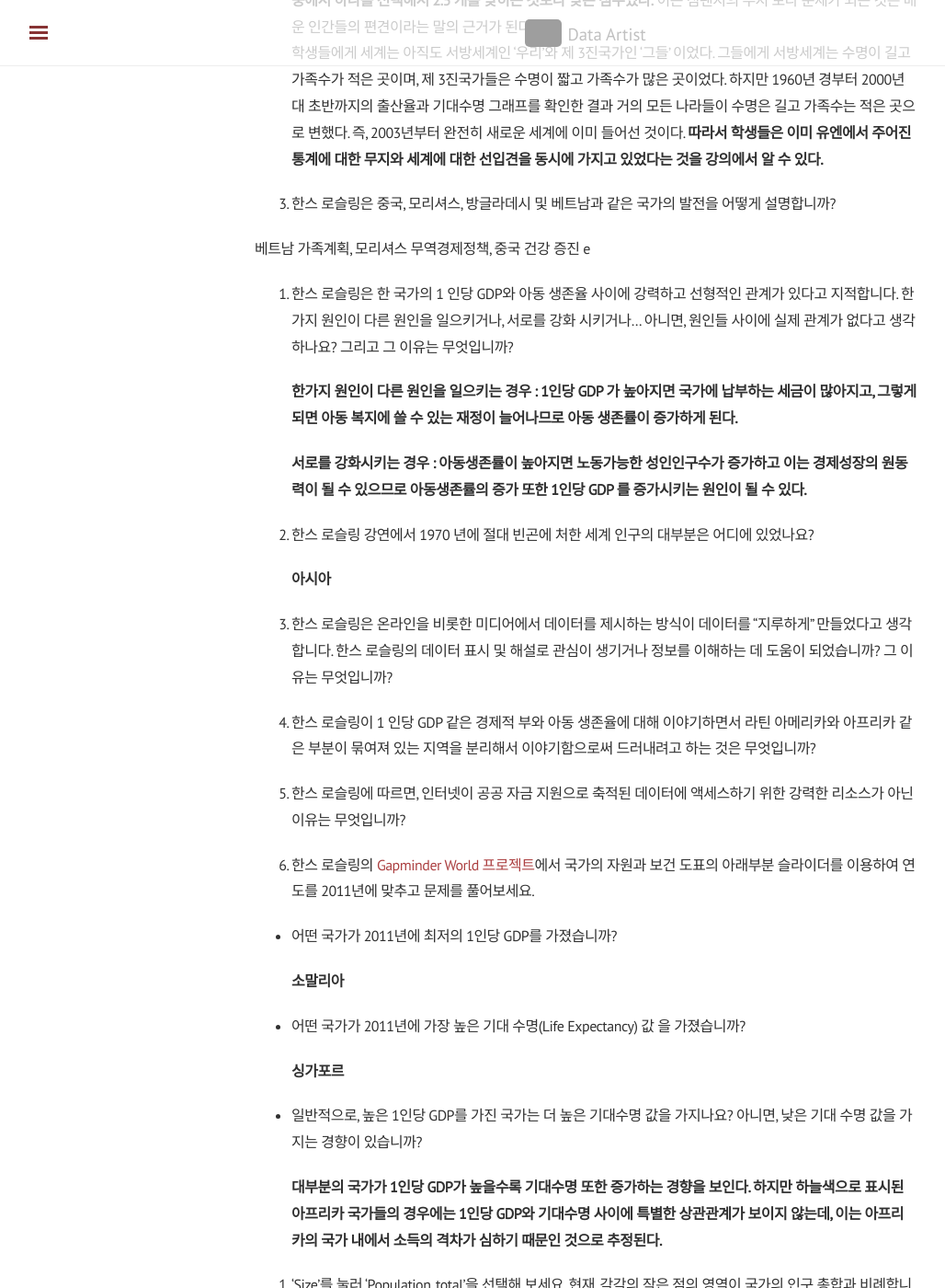
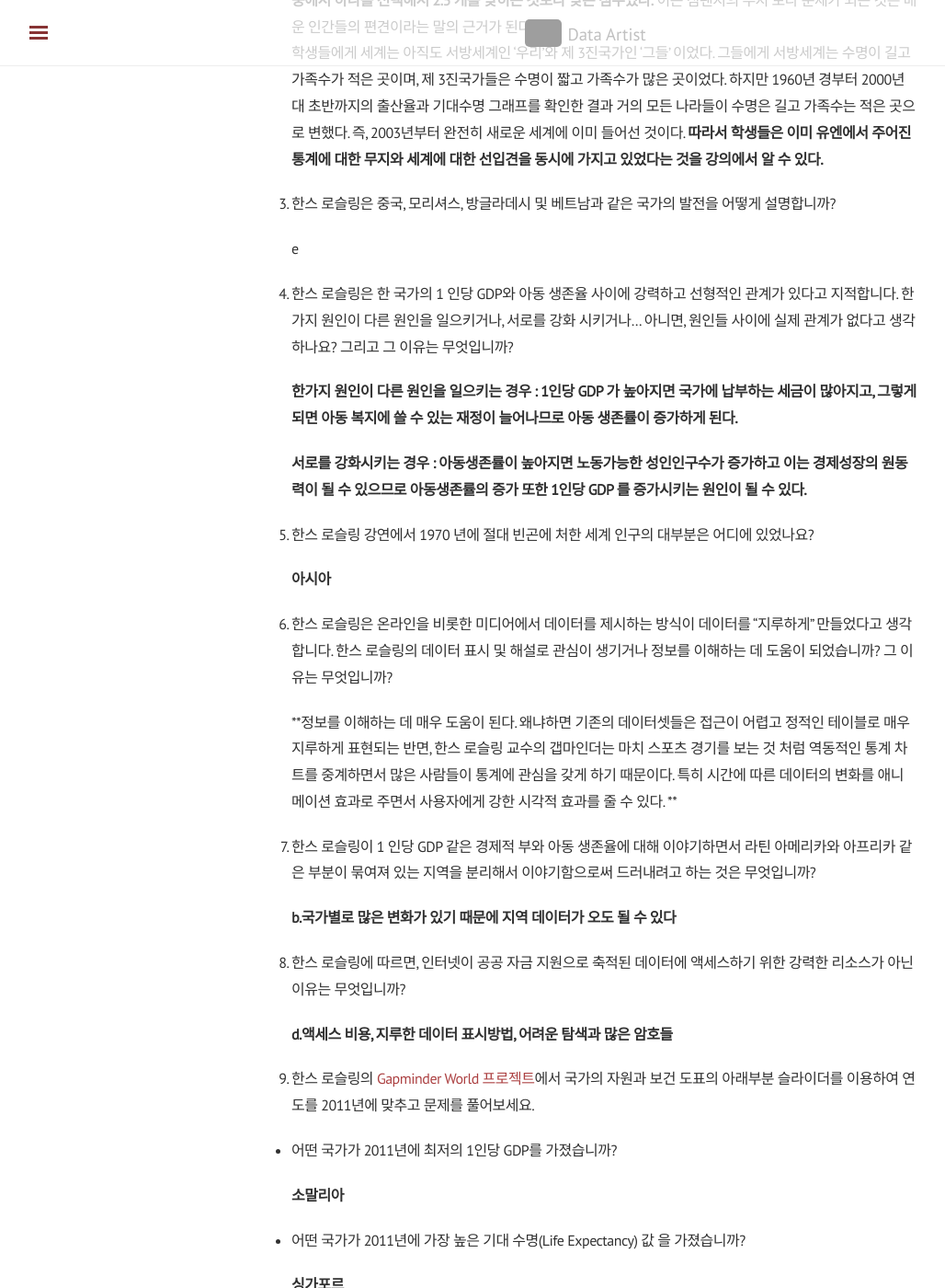
Before and after one commit to shanny924/shanny924.github.io, a Jekyll site: the page built from _posts/2020-03-28-dmc#3.md, in a window 1280 px wide and 1400 px high, scrolled down 611 px. Shown: the whole window at 92% size, without its empty margins (3-1031 px from the left). Built offline with Jekyll 4.4.1, drawn with Linux system fonts in a browser that asks for light colours; nearby versions of some CDN libraries; comment, search, counter and statistics services are not loaded; grey boxes are pictures that could not be loaded.

Commit message:
Update 2020-03-28-dmc#3.md

```diff
--- a/_posts/2020-03-28-dmc#3.md
+++ b/_posts/2020-03-28-dmc#3.md
@@ -21,8 +21,7 @@
 
 3. 한스 로슬링은 중국, 모리셔스, 방글라데시 및 베트남과 같은 국가의 발전을 어떻게 설명합니까?
 
-베트남 가족계획, 모리셔스 무역경제정책, 중국 건강 증진
-e
+    e
 
 4. 한스 로슬링은 한 국가의 1 인당 GDP와 아동 생존율 사이에 강력하고 선형적인 관계가 있다고 지적합니다. 한가지 원인이 다른 원인을 일으키거나, 서로를 강화 시키거나... 아니면, 원인들 사이에 실제 관계가 없다고 생각하나요? 그리고 그 이유는 무엇입니까?
 
@@ -37,14 +36,15 @@
 
 6. 한스 로슬링은 온라인을 비롯한 미디어에서 데이터를 제시하는 방식이 데이터를 "지루하게" 만들었다고 생각합니다. 한스 로슬링의 데이터 표시 및 해설로 관심이 생기거나 정보를 이해하는 데 도움이 되었습니까? 그 이유는 무엇입니까?
 
-
+      **정보를 이해하는 데 매우 도움이 된다. 왜냐하면 기존의 데이터셋들은 접근이 어렵고 정적인 테이블로 매우 지루하게 표현되는 반면, 한스 로슬링 교수의 갭마인더는 마치 스포츠 경기를 보는 것 처럼 역동적인 통계 차트를 중계하면서 많은 사람들이 통계에 관심을 갖게 하기 때문이다. 특히 시간에 따른 데이터의 변화를 애니메이션 효과로 주면서 사용자에게 강한 시각적 효과를 줄 수 있다. **
 
 7.  한스 로슬링이 1 인당 GDP 같은 경제적 부와 아동 생존율에 대해 이야기하면서 라틴 아메리카와 아프리카 같은 부분이 묶여져 있는 지역을 분리해서 이야기함으로써 드러내려고 하는 것은 무엇입니까?
 
-
+    **b.국가별로 많은 변화가 있기 때문에 지역 데이터가 오도 될 수 있다**
 
 8. 한스 로슬링에 따르면, 인터넷이 공공 자금 지원으로 축적된 데이터에 액세스하기 위한 강력한 리소스가 아닌 이유는 무엇입니까?
 
+    **d.액세스 비용, 지루한 데이터 표시방법, 어려운 탐색과 많은 암호들**
 
 
 9. 한스 로슬링의 [Gapminder World 프로젝트](http://www.gapminder.org/world/)에서 국가의 자원과 보건 도표의 아래부분 슬라이더를 이용하여 연도를 2011년에 맞추고 문제를 풀어보세요.
```
